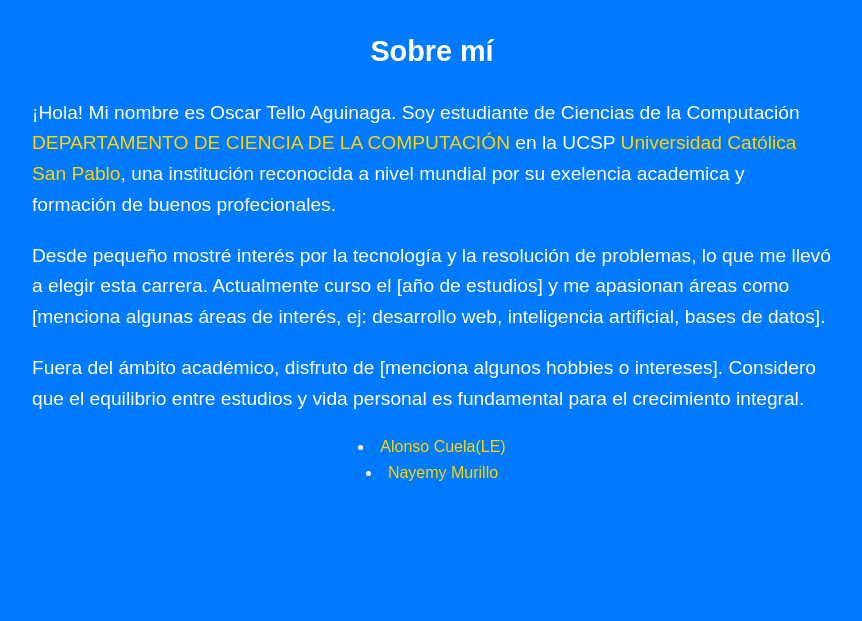
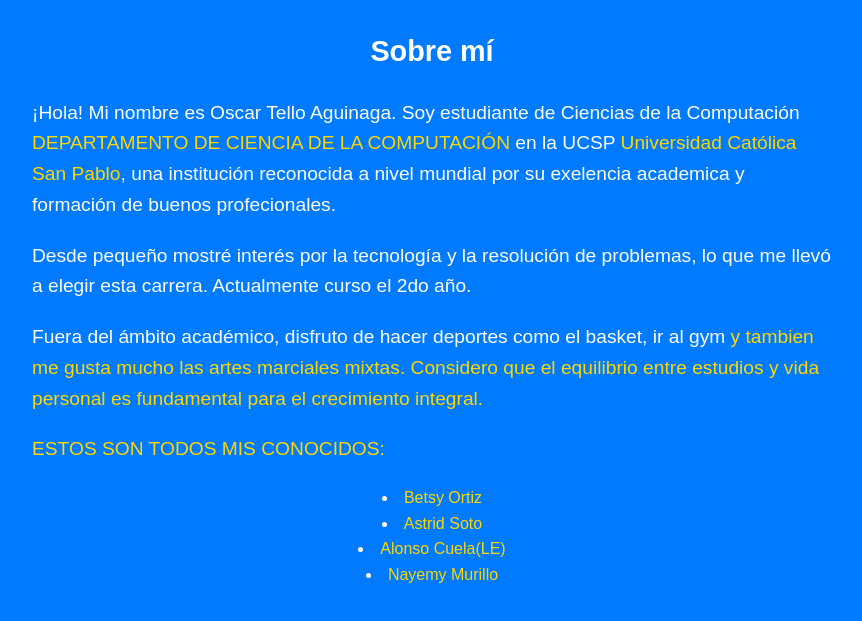
Before and after one commit to drkhuntr/Oscar-Gabriel-Tello-Aguianaga, a plain HTML site: page index.html in a window 1280 px wide. Shown: the part 161-782 px from the top of the page, without its empty margins (208-1070 px from the left). Drawn offline with Linux system fonts and the light colour scheme.

Commit message:
Update index.html

```diff
--- a/index.html
+++ b/index.html
@@ -51,13 +51,22 @@
     </p>
     <p>
       Desde pequeño mostré interés por la tecnología y la resolución de problemas, lo que me llevó a elegir esta carrera.
-      Actualmente curso el [año de estudios] y me apasionan áreas como [menciona algunas áreas de interés, ej:
-      desarrollo web, inteligencia artificial, bases de datos].
+      Actualmente curso el 2do año.
     </p>
     <p>
-      Fuera del ámbito académico, disfruto de [menciona algunos hobbies o intereses].
+      Fuera del ámbito académico, disfruto de hacer deportes como el basket, ir al gym
+      <a href="https://www.facebook.com/ImperiumFitnessGimnasio/?locale=es_LA"> y tambien me gusta mucho las artes marciales mixtas.
       Considero que el equilibrio entre estudios y vida personal es fundamental para el crecimiento integral.
     </p>
+    <p>
+      ESTOS SON TODOS MIS CONOCIDOS:
+    </p>
+    <li>
+       <a href="https://www.instagram.com/betsy.ortiz.1069/">Betsy Ortiz
+    </li>
+    <li>
+       <a href="https://www.instagram.com/st.astric/">Astrid Soto
+    </li>
     <li>
       <a href="https://dnursaurio.github.io/">Alonso Cuela(LE)
     </li>
```
